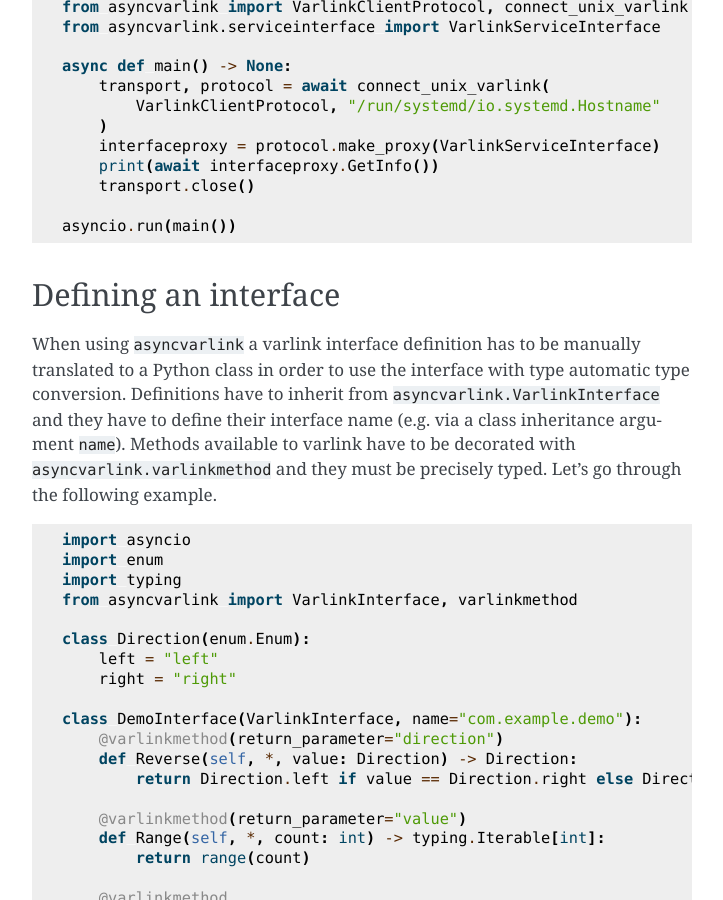
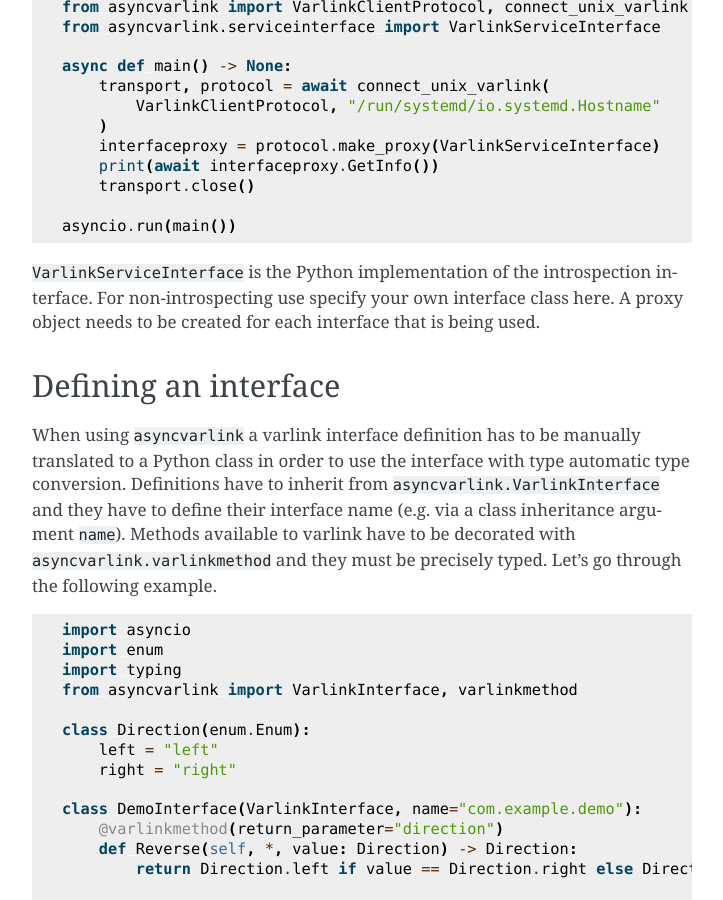
Before and after one commit to helmutg/asyncvarlink, a Sphinx documentation site: the page built from docs/usage.rst, in a window 1280 px wide and 900 px high, scrolled down 486 px. Shown: the whole window, without its empty margins (388-1111 px from the left). Built offline with Sphinx 7.4.7, drawn with Linux system fonts in a browser that asks for light colours.

Commit message:
docs: explain that VarlinkServiceInterface is more of a variable thing

```diff
--- a/docs/usage.rst
+++ b/docs/usage.rst
@@ -32,6 +32,10 @@ We can use it to introspect ``systemd-hostnamed`` for example.
        transport.close()
 
    asyncio.run(main())
+
+``VarlinkServiceInterface`` is the Python implementation of the introspection interface.
+For non-introspecting use specify your own interface class here.
+A proxy object needs to be created for each interface that is being used.
 
 Defining an interface
 ---------------------
```
